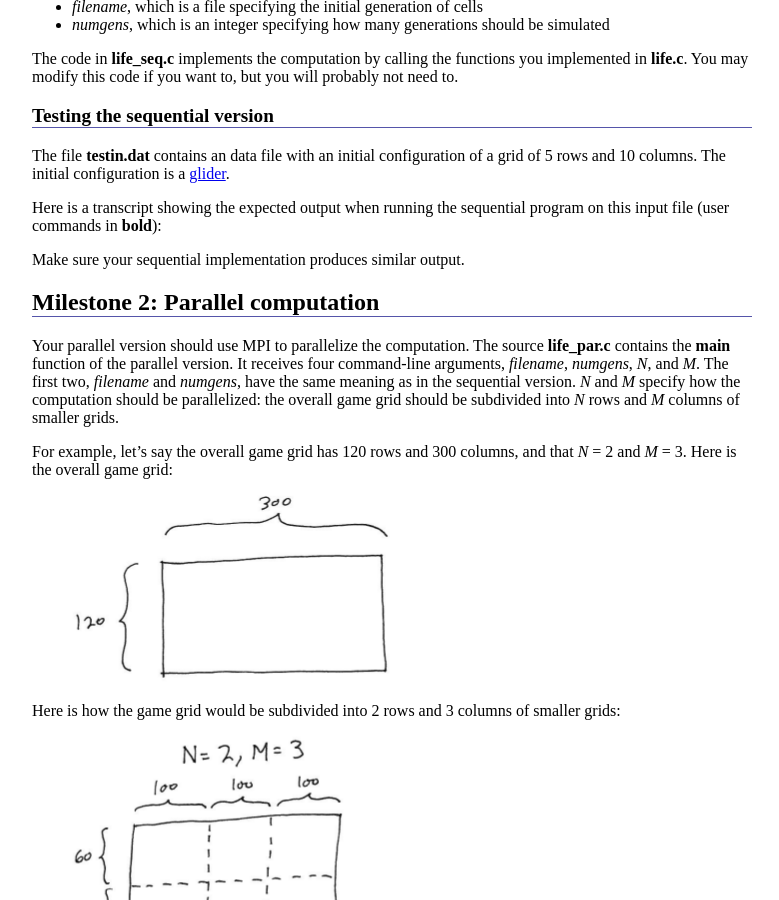
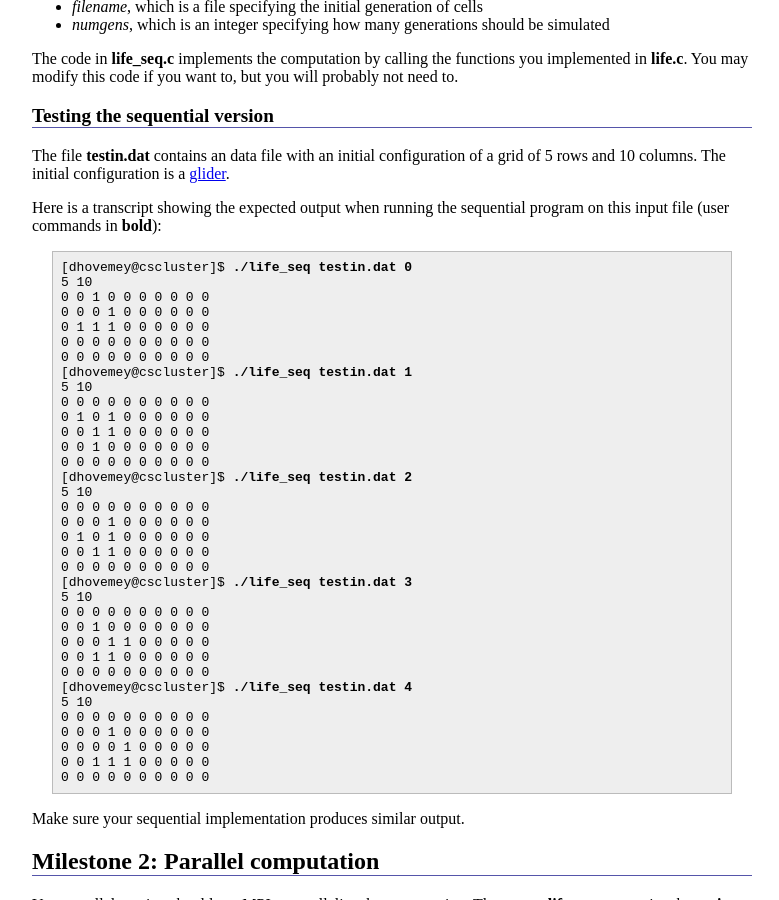
Before and after one commit to ycpcs/cs365-spring2015, a Jekyll site: the page built from assign/assign02.md, in a window 1280 px wide and 900 px high, scrolled down 1496 px. Shown: the whole window, without its empty margins (248-1027 px from the left). Built offline with Jekyll 4.4.1, drawn with Linux system fonts in a browser that asks for light colours; Markdown is read by kramdown in place of the engine named in the settings.

Commit message:
adding missing transcript

```diff
--- a/assign/assign02.md
+++ b/assign/assign02.md
@@ -83,6 +83,44 @@ The file **testin.dat** contains an data file with an initial configuration of a
 
 Here is a transcript showing the expected output when running the sequential program on this input file (user commands in **bold**):
 
+<pre>
+[dhovemey@cscluster]$ <b>./life_seq testin.dat 0</b>
+5 10
+0 0 1 0 0 0 0 0 0 0
+0 0 0 1 0 0 0 0 0 0
+0 1 1 1 0 0 0 0 0 0
+0 0 0 0 0 0 0 0 0 0
+0 0 0 0 0 0 0 0 0 0
+[dhovemey@cscluster]$ <b>./life_seq testin.dat 1</b>
+5 10
+0 0 0 0 0 0 0 0 0 0
+0 1 0 1 0 0 0 0 0 0
+0 0 1 1 0 0 0 0 0 0
+0 0 1 0 0 0 0 0 0 0
+0 0 0 0 0 0 0 0 0 0
+[dhovemey@cscluster]$ <b>./life_seq testin.dat 2</b>
+5 10
+0 0 0 0 0 0 0 0 0 0
+0 0 0 1 0 0 0 0 0 0
+0 1 0 1 0 0 0 0 0 0
+0 0 1 1 0 0 0 0 0 0
+0 0 0 0 0 0 0 0 0 0
+[dhovemey@cscluster]$ <b>./life_seq testin.dat 3</b>
+5 10
+0 0 0 0 0 0 0 0 0 0
+0 0 1 0 0 0 0 0 0 0
+0 0 0 1 1 0 0 0 0 0
+0 0 1 1 0 0 0 0 0 0
+0 0 0 0 0 0 0 0 0 0
+[dhovemey@cscluster]$ <b>./life_seq testin.dat 4</b>
+5 10
+0 0 0 0 0 0 0 0 0 0
+0 0 0 1 0 0 0 0 0 0
+0 0 0 0 1 0 0 0 0 0
+0 0 1 1 1 0 0 0 0 0
+0 0 0 0 0 0 0 0 0 0
+</pre>
+
 Make sure your sequential implementation produces similar output.
 
 ## Milestone 2: Parallel computation
```
